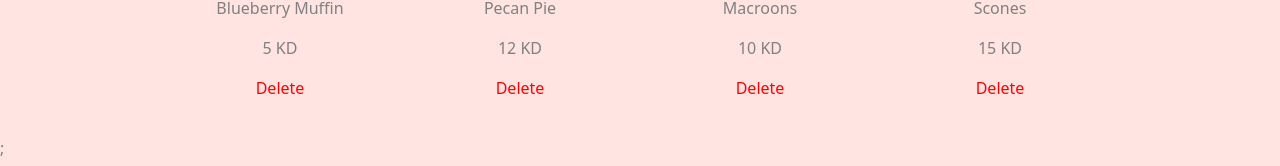
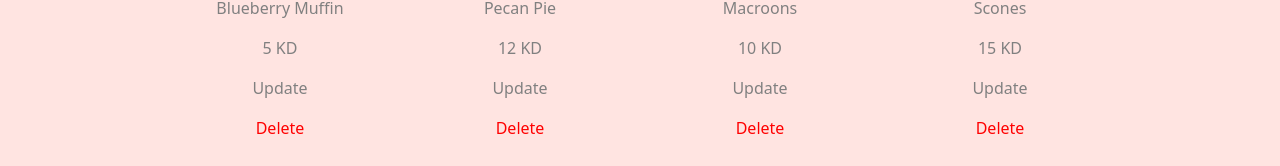
Before and after one commit to AthariCoded/BakeryShop, a React (Create React App) app: page /products in a window 1280 px wide. Shown: the part 506-672 px from the top of the page. Built offline with nearby package versions, Linux system fonts and the light colour scheme.

Commit message:
task 13 product update

```diff
--- a/src/components/ProductItem.js
+++ b/src/components/ProductItem.js
@@ -1,6 +1,8 @@
 import { ProductWrapper } from "../styles";
 import DeleteButton from "./buttons/DeleteButton";
+import UpdateButton from "./buttons/UpdateButton";
 import { Link } from "react-router-dom";
+import { observer } from "mobx-react";
 
 const ProductItem = (props) => {
   return (
@@ -10,9 +12,10 @@ const ProductItem = (props) => {
       </Link>
       <p> {props.product.name}</p>
       <p className="product-price"> {props.product.price} KD</p>
+      <UpdateButton product={props.product} />
       <DeleteButton productId={props.product.id} />
     </ProductWrapper>
   );
 };
 
-export default ProductItem;
+export default observer(ProductItem);
--- /dev/null
+++ b/src/components/buttons/UpdateButton.js
@@ -0,0 +1,21 @@
+import { useState } from "react";
+import { UpdateButtonStyled } from "../../styles";
+import ProductModal from "../modals/ProductModal";
+
+const UpdateButton = (props) => {
+  const [isOpen, setIsOpen] = useState(false);
+  const openModal = () => setIsOpen(true);
+  const closeModal = () => setIsOpen(false);
+  return (
+    <div>
+      <UpdateButtonStyled onClick={openModal}>Update</UpdateButtonStyled>
+      <ProductModal
+        isOpen={isOpen}
+        closeModal={closeModal}
+        oldProduct={props.product}
+      />
+    </div>
+  );
+};
+
+export default UpdateButton;
--- a/src/components/modals/ProductModal.js
+++ b/src/components/modals/ProductModal.js
@@ -9,12 +9,16 @@ import productStore from "../../stores/productStore";
 //import { styles } from "ansi-colors";
 
 const ProductModal = (props) => {
-  const [product, setProduct] = useState({
-    name: "",
-    price: 0,
-    description: "",
-    image: "",
-  });
+  const [product, setProduct] = useState(
+    props.oldProduct
+      ? props.oldProduct
+      : {
+          name: "",
+          price: 0,
+          description: "",
+          image: "",
+        }
+  );
 
   const handleChange = (event) => {
     setProduct({ ...product, [event.target.name]: event.target.value });
@@ -22,7 +26,8 @@ const ProductModal = (props) => {
 
   const handleSubmit = (event) => {
     event.preventDefault();
-    productStore.productCreate(product);
+    if (props.oldProduct) productStore.productUpdate(product);
+    else productStore.productCreate(product);
     props.closeModal();
   };
   return (
@@ -41,6 +46,7 @@ const ProductModal = (props) => {
                 type="text"
                 onChange={handleChange}
                 name="name"
+                value={product.name}
               />
             </div>
             <div className="col-6">
@@ -51,6 +57,7 @@ const ProductModal = (props) => {
                 min="1"
                 onChange={handleChange}
                 name="price"
+                value={product.price}
               />
             </div>
           </div>
@@ -61,6 +68,7 @@ const ProductModal = (props) => {
               type="text"
               onChange={handleChange}
               name="description"
+              value={product.description}
             />
           </div>
           <div className="form-group">
@@ -70,9 +78,12 @@ const ProductModal = (props) => {
               type="text"
               onChange={handleChange}
               name="image"
+              value={product.image}
             />
           </div>
-          <CreateButtonStyled>Add</CreateButtonStyled>
+          <CreateButtonStyled>
+            {props.oldProduct ? "Update" : "Add"}
+          </CreateButtonStyled>
         </form>
       </Modal>
     </div>
--- a/src/stores/productStore.js
+++ b/src/stores/productStore.js
@@ -21,6 +21,18 @@ class ProductStore {
     newProduct.slug = slugify(newProduct.name);
     this.products.push(newProduct);
   };
+
+  productUpdate = (updateProduct) => {
+    const product = this.products.find(
+      (product) => product.id === updateProduct.id
+    );
+    product.name = updateProduct.name;
+    product.price = updateProduct.price;
+    product.description = updateProduct.description;
+    product.image = updateProduct.image;
+    // ^^^^^^^^^^^^^^
+    product.slug = slugify(updateProduct.name);
+  };
 }
 
 const productStore = new ProductStore();
--- a/src/styles.js
+++ b/src/styles.js
@@ -25,6 +25,10 @@ export const CreateButtonStyled = styled.button`
     color: ${(props) => props.theme.mainColor};
     background-color: ${(props) => props.theme.backgroundColor};
   }
+`;
+
+export const UpdateButtonStyled = styled.p`
+  color: ${(props) => props.theme.pink};
 `;
 
 export const NavStyled = styled.nav`
```
